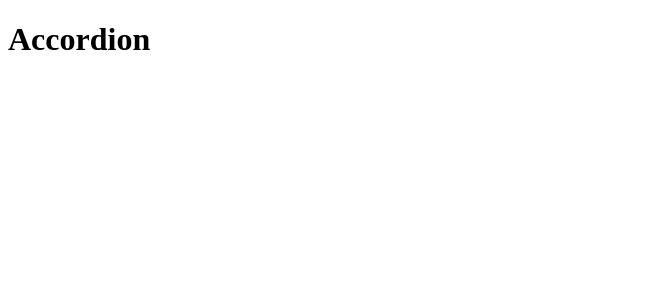
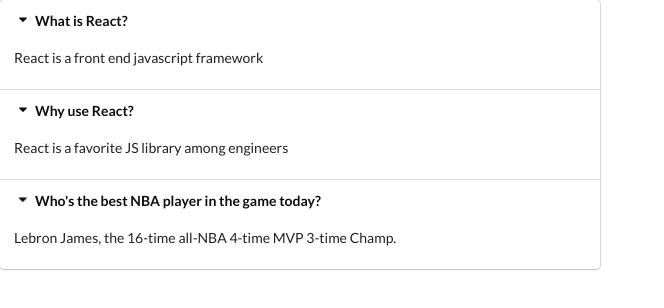
Before and after one commit to danielalexvega/react-widgets, a React (Create React App) app: page / in a window 1280 px wide. Shown: the top 308 px of the page, without its empty margins (0-664 px from the left). Built offline with nearby package versions, Linux system fonts and the light colour scheme.

Commit message:
added Accordion.js

```diff
--- a/public/index.html
+++ b/public/index.html
@@ -3,6 +3,7 @@
   <head>
     <meta charset="utf-8" />
     <link rel="icon" href="%PUBLIC_URL%/favicon.ico" />
+    <link rel="stylesheet" href="https://cdnjs.cloudflare.com/ajax/libs/semantic-ui/2.4.1/semantic.min.css">
     <meta name="viewport" content="width=device-width, initial-scale=1" />
     <meta name="theme-color" content="#000000" />
     <meta
--- a/src/App.js
+++ b/src/App.js
@@ -1,10 +1,26 @@
 import React from 'react';
 import Accordion from './components/Accordion';
+
+const items = [
+  {
+    title: 'What is React?',
+    content: 'React is a front end javascript framework'
+  },
+  {
+    title: 'Why use React?',
+    content: 'React is a favorite JS library among engineers'
+  },
+  {
+    title: "Who's the best NBA player in the game today?",
+    content: 'Lebron James, the 16-time all-NBA 4-time MVP 3-time Champ.'
+  }
+
+];
 
 export default () => {
   return (
     <div>
-      <Accordion />
+      <Accordion items={items}/>
     </div>
   )
 }
--- a/src/components/Accordion.js
+++ b/src/components/Accordion.js
@@ -1,7 +1,19 @@
 import React from 'react';
 
-const Accordion = () => {
-  return <h1>Accordion</h1>;
+const Accordion = ({ items }) => {
+  const renderedItems = items.map(item => {
+    return <React.Fragment key={item.title}>
+      <div className='title active'>
+        <i className='dropdown icon'></i>
+        {item.title}
+      </div>
+      <div className='content active'>
+        <p>{item.content}</p>
+      </div>
+    </React.Fragment>
+  })
+
+  return <div className='ui styled accordion'>{renderedItems}</div>
 }
 
 export default Accordion;
```
